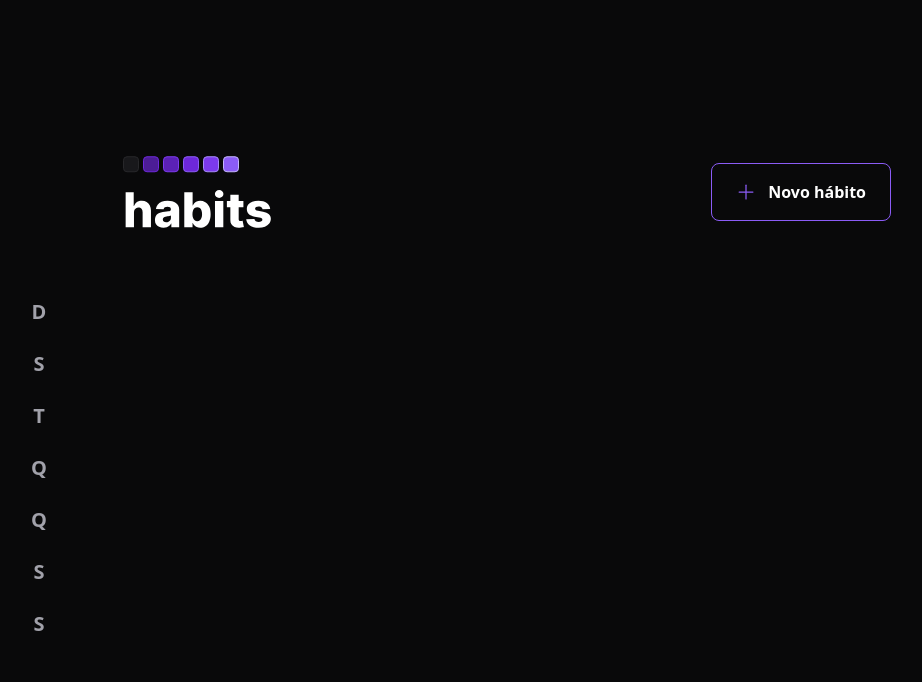
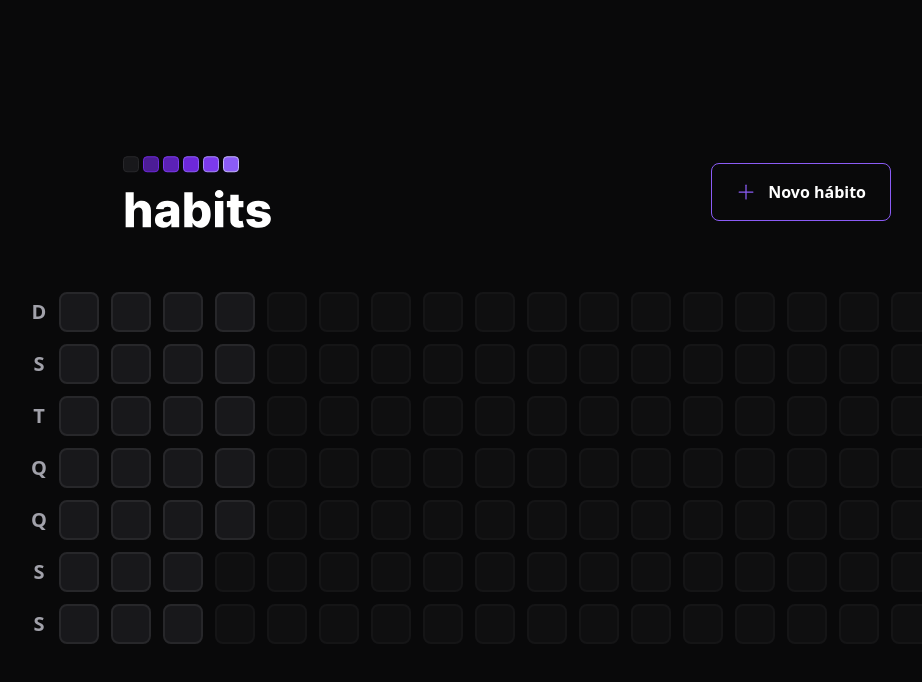
Before and after one commit to lucasgmaieski/nlw-setup, a React (Vite) app in the folder web/: page / in a window 1280 px wide. Shown: the top 682 px of the page, without its empty margins (133-1055 px from the left). Built offline with nearby package versions, Linux system fonts and the light colour scheme.

Commit message:
criando e estilizando a interface dos dias do ano

```diff
--- a/web/package.json
+++ b/web/package.json
@@ -9,6 +9,7 @@
     "preview": "vite preview"
   },
   "dependencies": {
+    "dayjs": "^1.11.7",
     "phosphor-react": "^1.4.1",
     "react": "^18.2.0",
     "react-dom": "^18.2.0"
--- /dev/null
+++ b/web/src/components/HabitDay.tsx
@@ -0,0 +1,9 @@
+// interface HabitDayProps {
+//     completed: number
+// }
+
+export function HabitDay( ) {
+    return (
+        <div className="w-10 h-10 bg-zinc-900 border-2 border-zinc-800 rounded-lg"></div>
+    )
+}
--- a/web/src/components/SummaryTable.tsx
+++ b/web/src/components/SummaryTable.tsx
@@ -1,3 +1,6 @@
+import { generateDatesFromYearBeginning } from "../utils/generate-dates-from-year-beginning"
+import { HabitDay } from "./HabitDay"
+
 const weekDays = [
     'D',
     'S',
@@ -7,6 +10,11 @@
     'S',
     'S',
 ]
+
+const summaryDates = generateDatesFromYearBeginning()
+
+const minimumSummaryDatesSize = 18 * 7  // 18 weeks
+const amountOfDaysToFill = minimumSummaryDatesSize - summaryDates.length
 
 export function SummaryTable() {
     return (
@@ -21,7 +29,18 @@
                 })}
             </div>
 
+            <div className="grid grid-rows-7 grid-flow-col gap-3">
+                {summaryDates.map(date => {
+                    return <HabitDay key={date.toString()}/>
+                })}
 
+
+                {amountOfDaysToFill > 0 && Array.from({length: amountOfDaysToFill}).map((_, i) => {
+                    return (
+                        <div key={i} className="w-10 h-10 bg-zinc-900 border-2 border-zinc-800 rounded-lg opacity-40 cursor-not-allowed"></div>
+                    )
+                })}
+            </div>
         </div>
     )
 }
--- /dev/null
+++ b/web/src/utils/generate-dates-from-year-beginning.ts
@@ -0,0 +1,15 @@
+import dayjs from "dayjs";
+
+export function generateDatesFromYearBeginning() {
+    const firstDayOfTheYear = dayjs().startOf('year')
+    const today = new Date()
+
+    const dates = []
+    let compareDate = firstDayOfTheYear
+
+    while(compareDate.isBefore(today)) {
+        dates.push(compareDate.toDate())
+        compareDate = compareDate.add(1, 'day')
+    }
+    return dates
+}
```
Also changed, not shown: 1 other file (tests, documents, lock files or other folders).
